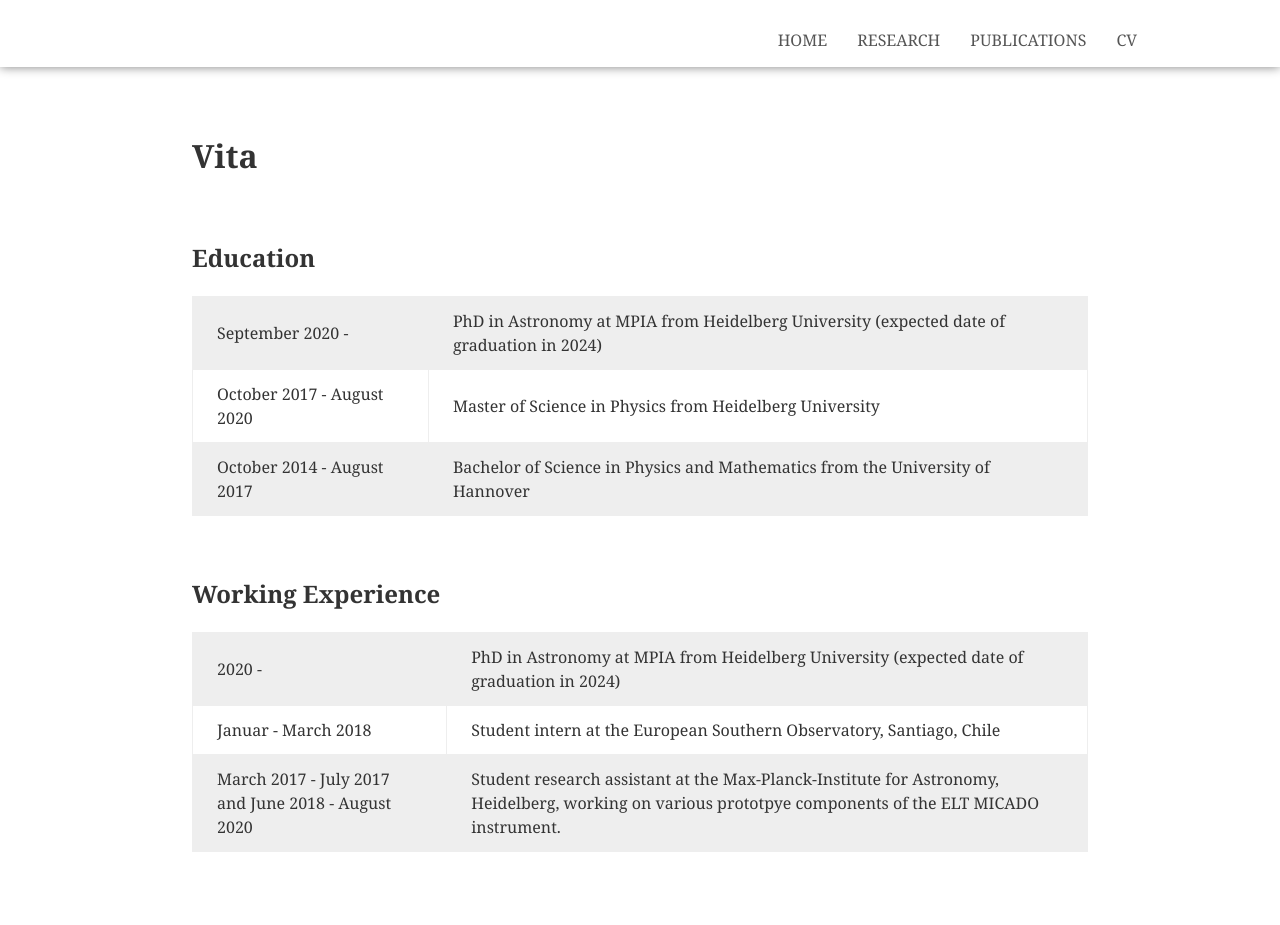
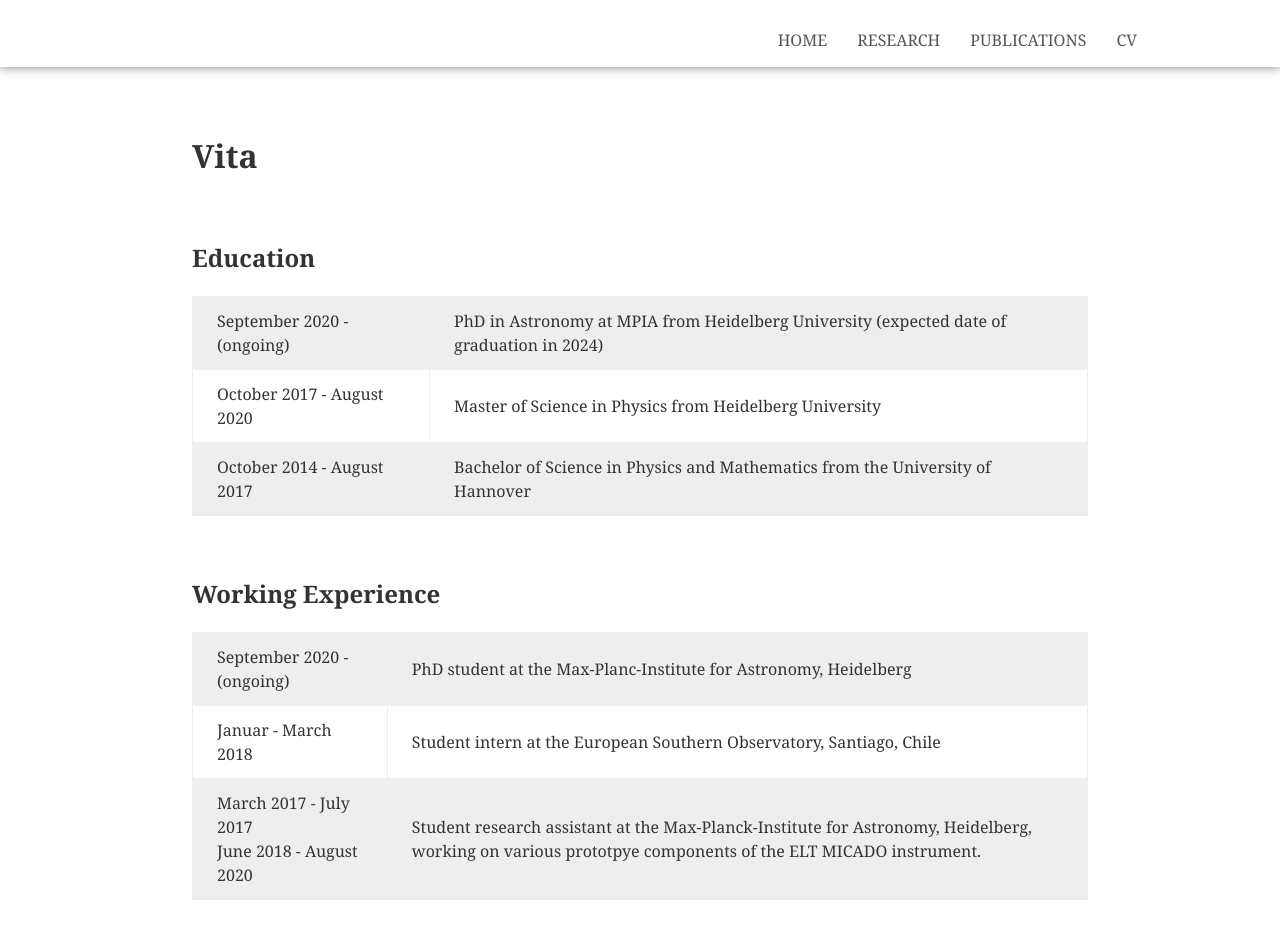
Before and after one commit to maxhaeberle/maxhaeberle.github.io, a Jekyll site: the page built from cv.html, in a window 1280 px wide. Shown: the part 250-1175 px from the top of the page. Built offline with Jekyll 4.4.1, drawn with Linux system fonts in a browser that asks for light colours; before the commit the page ends 1127 px from its top, so only the background shows below that.

Commit message:
Updated CV

```diff
--- a/cv.html
+++ b/cv.html
@@ -10,13 +10,13 @@ header-image: ../assets/img/omega_centauri_center.png
 
 <h2> Education </h2>
 <table class="table">
-  <tr><td>September 2020 - </td><td>PhD in Astronomy at MPIA from Heidelberg University (expected date of graduation in 2024)</td></tr>
+  <tr><td>September 2020 - (ongoing)</td><td>PhD in Astronomy at MPIA from Heidelberg University (expected date of graduation in 2024)</td></tr>
   <tr><td>October 2017 - August 2020</td><td>Master of Science in Physics from Heidelberg University</td></tr>
   <tr><td>October 2014 - August 2017</td><td>Bachelor of Science in Physics and Mathematics from the University of Hannover</td></tr>
 </table>
 <h2> Working Experience </h2>
 <table class="table">
-  <tr><td>2020 - </td><td>PhD in Astronomy at MPIA from Heidelberg University (expected date of graduation in 2024)</td></tr>
+  <tr><td>September 2020 - (ongoing)</td><td>PhD student at the Max-Planc-Institute for Astronomy, Heidelberg</td></tr>
   <tr><td>Januar - March 2018</td><td>Student intern at the European Southern Observatory, Santiago, Chile</td></tr>
-  <tr><td>March 2017 - July 2017 and June 2018 - August 2020</td><td>Student research assistant at the Max-Planck-Institute for Astronomy, Heidelberg, working on various prototpye components of the ELT MICADO instrument.</td></tr>
+  <tr><td>March 2017 - July 2017 <br>June 2018 - August 2020</td><td>Student research assistant at the Max-Planck-Institute for Astronomy, Heidelberg, working on various prototpye components of the ELT MICADO instrument.</td></tr>
 </table>
```
